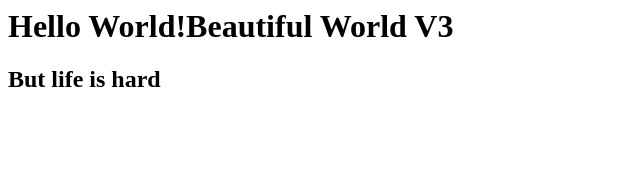
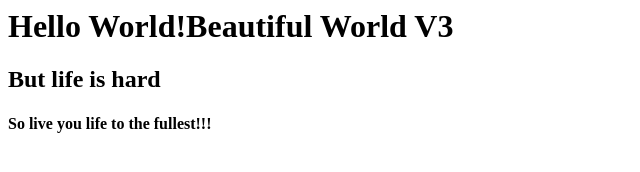
Before and after one commit to SiMinus/firstgitrepo, a plain HTML site: page index.html in a window 1280 px wide. Shown: the whole page, without its empty margins (0-640 px from the left). Drawn offline with Linux system fonts and the light colour scheme.

Commit message:
Update index.html
version4

```diff
--- a/index.html
+++ b/index.html
@@ -2,5 +2,6 @@
 <body>
 <h1>Hello World!Beautiful World V3</h1>
 <h2>But life is hard</h2>
+<h4>So live you life to the fullest!!!</h4>
 </body>
 </html>
```
